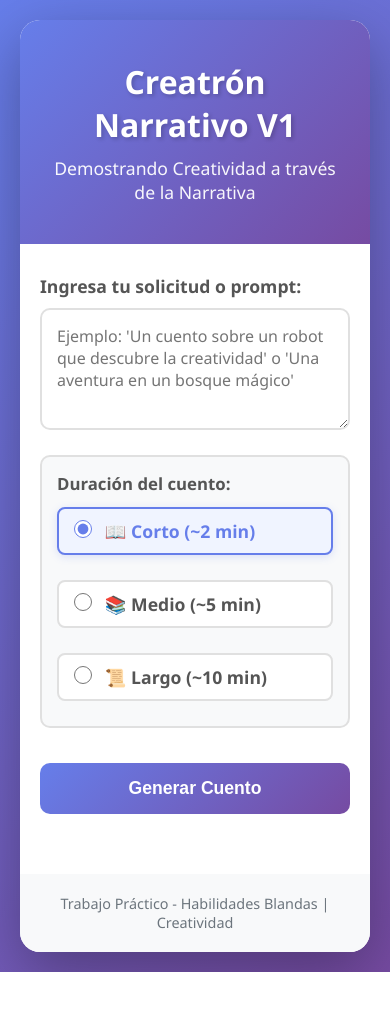
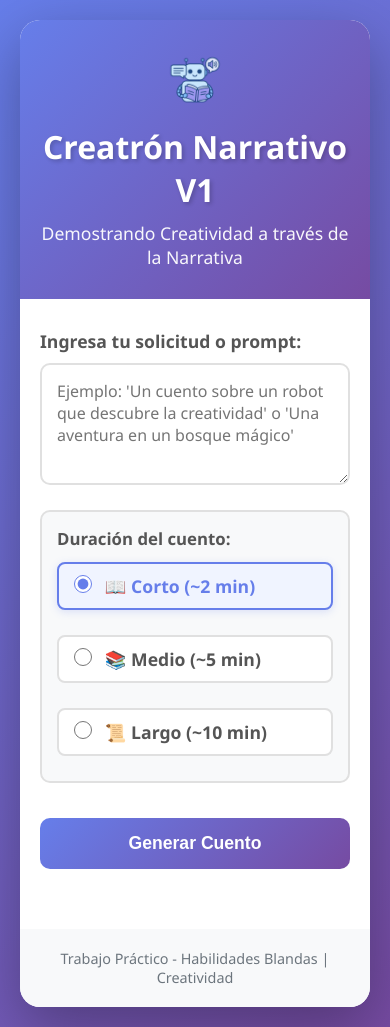
Before and after one commit to FedericoMizzau/robot-narrativo-hb, a Flask app: page / in a window 390 px wide. Before the commit the page ends 972 px from the top, so only its background shows below. Run offline with Flask 3, Linux system fonts and the light colour scheme.

Commit message:
ultima version mas bonita :)

```diff
--- a/TPI/robot_narrativo/static/style.css
+++ b/TPI/robot_narrativo/static/style.css
@@ -27,6 +27,22 @@ header {
     background: linear-gradient(135deg, #667eea 0%, #764ba2 100%);
     color: white;
     padding: 40px 30px;
+}
+
+.header-content {
+    display: flex;
+    align-items: center;
+    justify-content: center;
+    gap: 20px;
+}
+
+.header-logo {
+    height: 80px;
+    width: auto;
+    object-fit: contain;
+}
+
+.header-text {
     text-align: center;
 }
 
@@ -281,6 +297,19 @@ footer {
 
 /* Responsive */
 @media (max-width: 768px) {
+    header {
+        padding: 30px 20px;
+    }
+
+    .header-content {
+        flex-direction: column;
+        gap: 15px;
+    }
+
+    .header-logo {
+        height: 60px;
+    }
+
     header h1 {
         font-size: 2em;
     }
--- a/TPI/robot_narrativo/templates/index.html
+++ b/TPI/robot_narrativo/templates/index.html
@@ -4,13 +4,20 @@
     <meta charset="UTF-8">
     <meta name="viewport" content="width=device-width, initial-scale=1.0">
     <title>Creatrón Narrativo V1</title>
+    <link rel="icon" type="image/x-icon" href="{{ url_for('static', filename='creatron.ico') }}">
+    <link rel="shortcut icon" type="image/x-icon" href="{{ url_for('static', filename='creatron.ico') }}">
     <link rel="stylesheet" href="{{ url_for('static', filename='style.css') }}">
 </head>
 <body>
     <div class="container">
         <header>
-            <h1>Creatrón Narrativo V1</h1>
-            <p class="subtitle">Demostrando Creatividad a través de la Narrativa</p>
+            <div class="header-content">
+                <img src="{{ url_for('static', filename='creatron.png') }}" alt="Creatrón" class="header-logo">
+                <div class="header-text">
+                    <h1>Creatrón Narrativo V1</h1>
+                    <p class="subtitle">Demostrando Creatividad a través de la Narrativa</p>
+                </div>
+            </div>
         </header>
 
         <main>
```
Also changed, not shown: TPI/robot_narrativo/static/creatron.ico (added), TPI/robot_narrativo/static/creatron.png (added).
